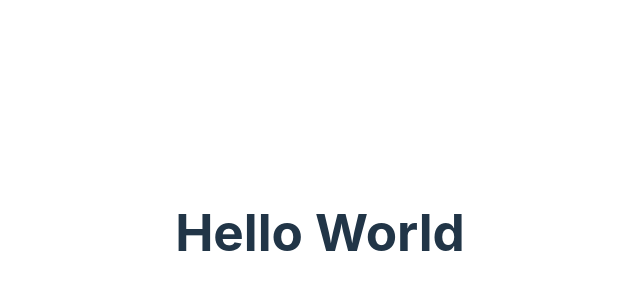
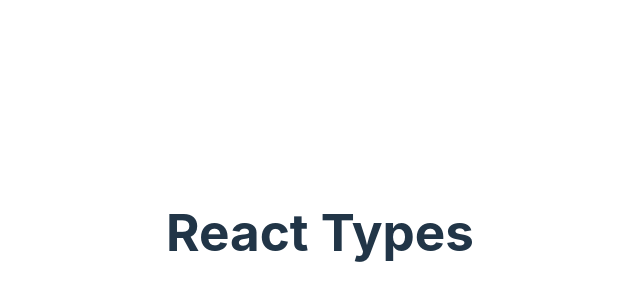
Before and after one commit to paresiqbal/react-types, a React (Vite) app: page / in a window 1280 px wide. Shown: the part 168-468 px from the top of the page, without its empty margins (320-960 px from the left). Built offline with nearby package versions, Linux system fonts and the light colour scheme.

Commit message:
Testing components and props

```diff
--- a/src/App.tsx
+++ b/src/App.tsx
@@ -1,10 +1,11 @@
 import "./App.css";
+import Heading from "./components/Heading";
 
 function App() {
   return (
-    <>
-      <h1>Hello World</h1>
-    </>
+    <div>
+      <Heading title="React Types" />
+    </div>
   );
 }
 
--- /dev/null
+++ b/src/components/Heading.tsx
@@ -0,0 +1,9 @@
+type HeadingProps = { title: string };
+
+export default function Heading({ title }: HeadingProps) {
+  return (
+    <div>
+      <h1>{title}</h1>
+    </div>
+  );
+}
```
